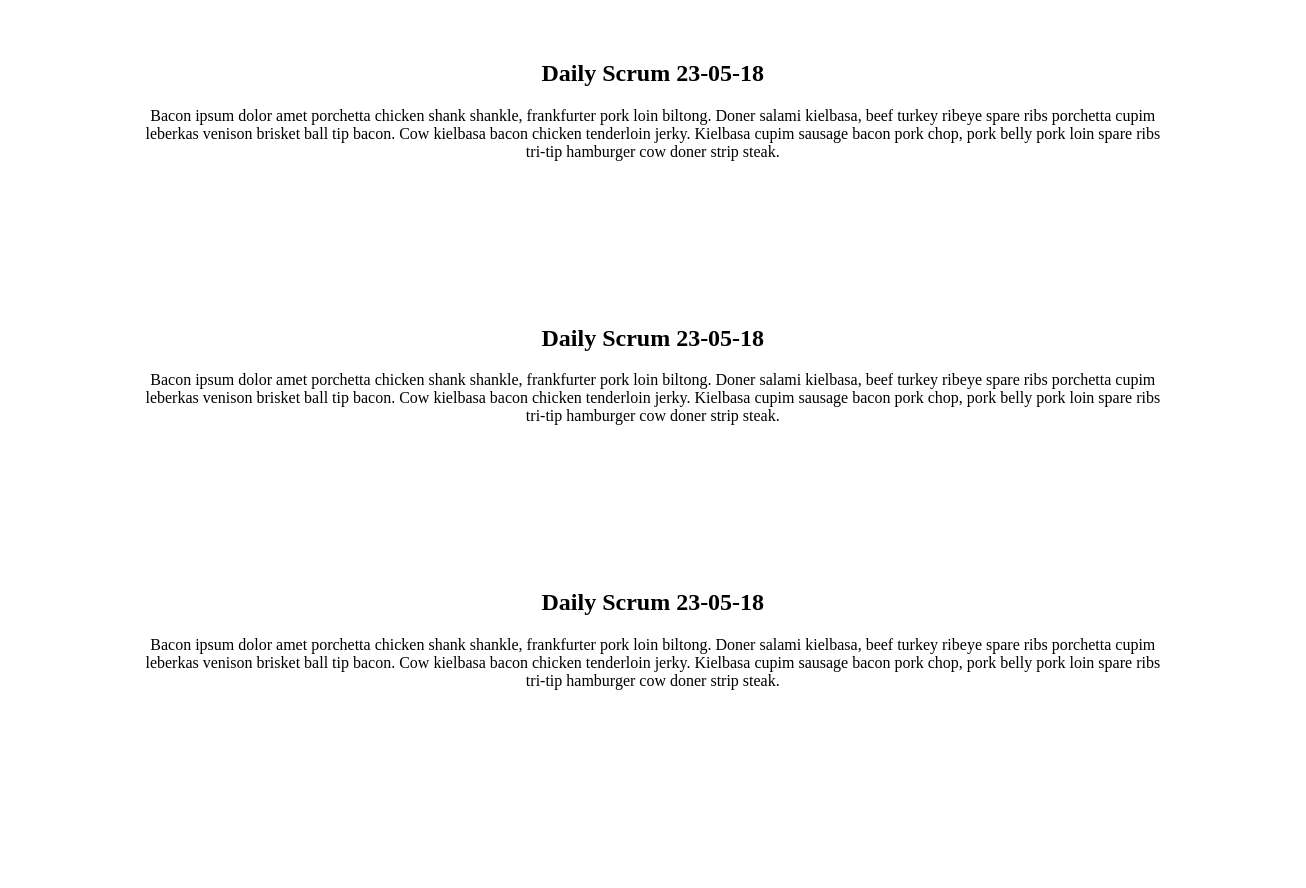
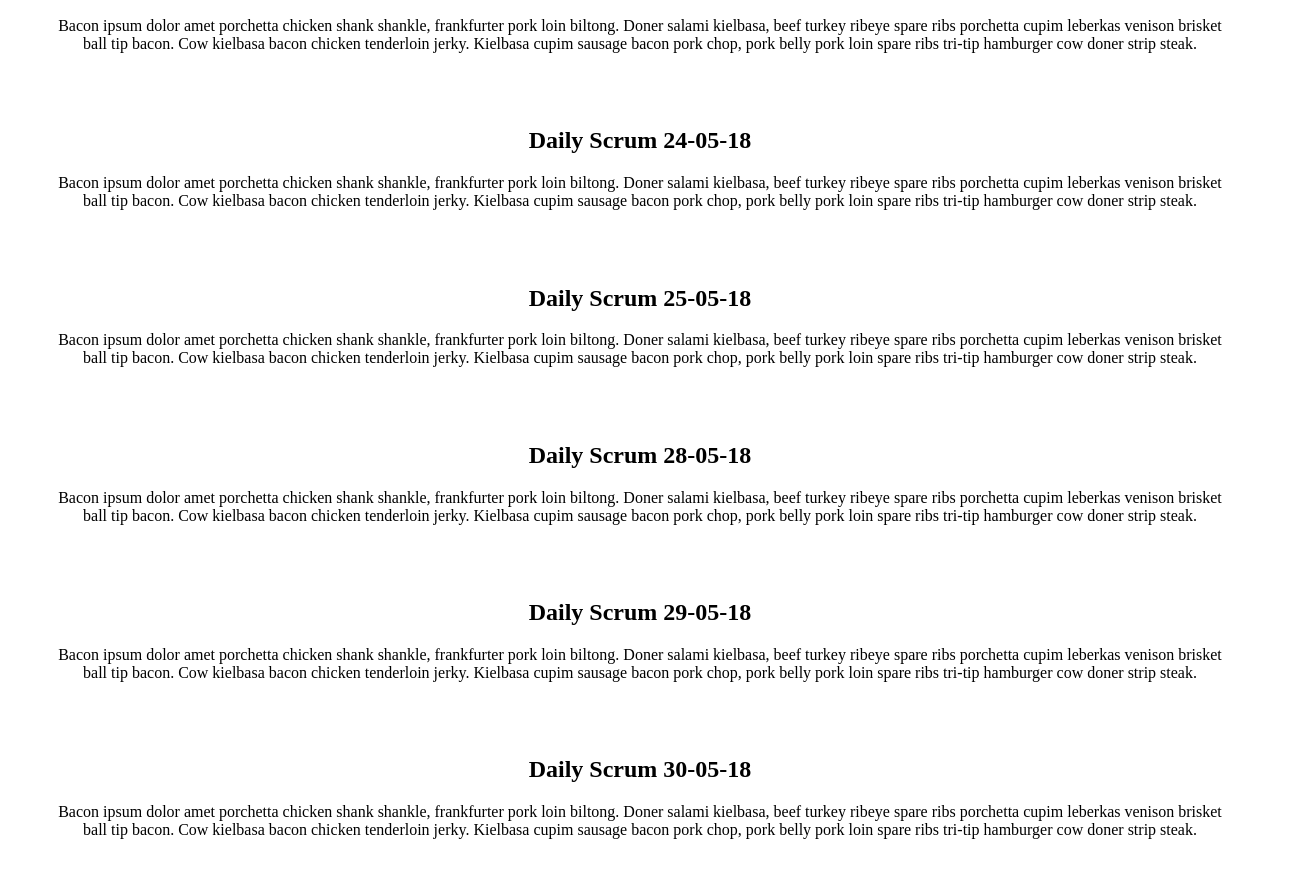
Before and after one commit to violadamstedt/ux-04-joe-app, a plain HTML site: page SCRUM.html in a window 1280 px wide. Shown: the part 633-1521 px from the top of the page, 1306 px wide, since content can reach past the window. Before the commit the page ends 1480 px from the top, so only its background shows below. Drawn offline with Linux system fonts and the light colour scheme.

Commit message:
scrum - SETUP

```diff
--- a/SCRUM.html
+++ b/SCRUM.html
@@ -42,19 +42,33 @@
                </div>
 
                <div class="content">
-                    <h2>Daily Scrum 23-05-18</h2>
+                    <h2>Daily Scrum 24-05-18</h2>
                     <p>Bacon ipsum dolor amet porchetta chicken shank shankle, frankfurter pork loin biltong. Doner salami kielbasa, beef turkey ribeye spare ribs porchetta cupim leberkas venison brisket ball tip bacon. Cow kielbasa bacon chicken tenderloin jerky. Kielbasa cupim sausage bacon pork chop, pork belly pork loin spare ribs tri-tip hamburger cow doner strip steak.</p>
                </div>
 
                <div class="content">
-                    <h2>Daily Scrum 23-05-18</h2>
+                    <h2>Daily Scrum 25-05-18</h2>
                     <p>Bacon ipsum dolor amet porchetta chicken shank shankle, frankfurter pork loin biltong. Doner salami kielbasa, beef turkey ribeye spare ribs porchetta cupim leberkas venison brisket ball tip bacon. Cow kielbasa bacon chicken tenderloin jerky. Kielbasa cupim sausage bacon pork chop, pork belly pork loin spare ribs tri-tip hamburger cow doner strip steak.</p>
                </div>
 
+               <div class="content">
+                    <h2>Daily Scrum 28-05-18</h2>
+                    <p>Bacon ipsum dolor amet porchetta chicken shank shankle, frankfurter pork loin biltong. Doner salami kielbasa, beef turkey ribeye spare ribs porchetta cupim leberkas venison brisket ball tip bacon. Cow kielbasa bacon chicken tenderloin jerky. Kielbasa cupim sausage bacon pork chop, pork belly pork loin spare ribs tri-tip hamburger cow doner strip steak.</p>
+               </div>
 
+               <div class="content">
+                    <h2>Daily Scrum 29-05-18</h2>
+                    <p>Bacon ipsum dolor amet porchetta chicken shank shankle, frankfurter pork loin biltong. Doner salami kielbasa, beef turkey ribeye spare ribs porchetta cupim leberkas venison brisket ball tip bacon. Cow kielbasa bacon chicken tenderloin jerky. Kielbasa cupim sausage bacon pork chop, pork belly pork loin spare ribs tri-tip hamburger cow doner strip steak.</p>
+               </div>
+
+               <div class="content">
+                    <h2>Daily Scrum 30-05-18</h2>
+                    <p>Bacon ipsum dolor amet porchetta chicken shank shankle, frankfurter pork loin biltong. Doner salami kielbasa, beef turkey ribeye spare ribs porchetta cupim leberkas venison brisket ball tip bacon. Cow kielbasa bacon chicken tenderloin jerky. Kielbasa cupim sausage bacon pork chop, pork belly pork loin spare ribs tri-tip hamburger cow doner strip steak.</p>
+               </div>
           </div>
+     </div>
 
-     </div>
+
 </body>
 
 </html>
--- a/css/index.css
+++ b/css/index.css
@@ -1,7 +1,7 @@
     body {
          padding: 0px;
          margin: 0px;
-         max-width: 100%;
+         width: 100%;
     }
 
 
@@ -39,8 +39,9 @@
     }
 
     .box-container {
+         overflow: hidden;
          margin: 0vw;
-         padding: 1vw;
+         padding: 0vw;
          display: flex;
          flex-direction: row;
          width: 100%;
@@ -52,11 +53,11 @@
     .box-container img {
          margin: 0vw;
          padding: 5vw;
-         text-align: center;
     }
 
     .content {
-         margin: 0vw;
-         padding: 5vw;
+         margin: 1vw;
+         padding: 1vw;
+         max-width: 100%;
          text-align: center;
     }
```
